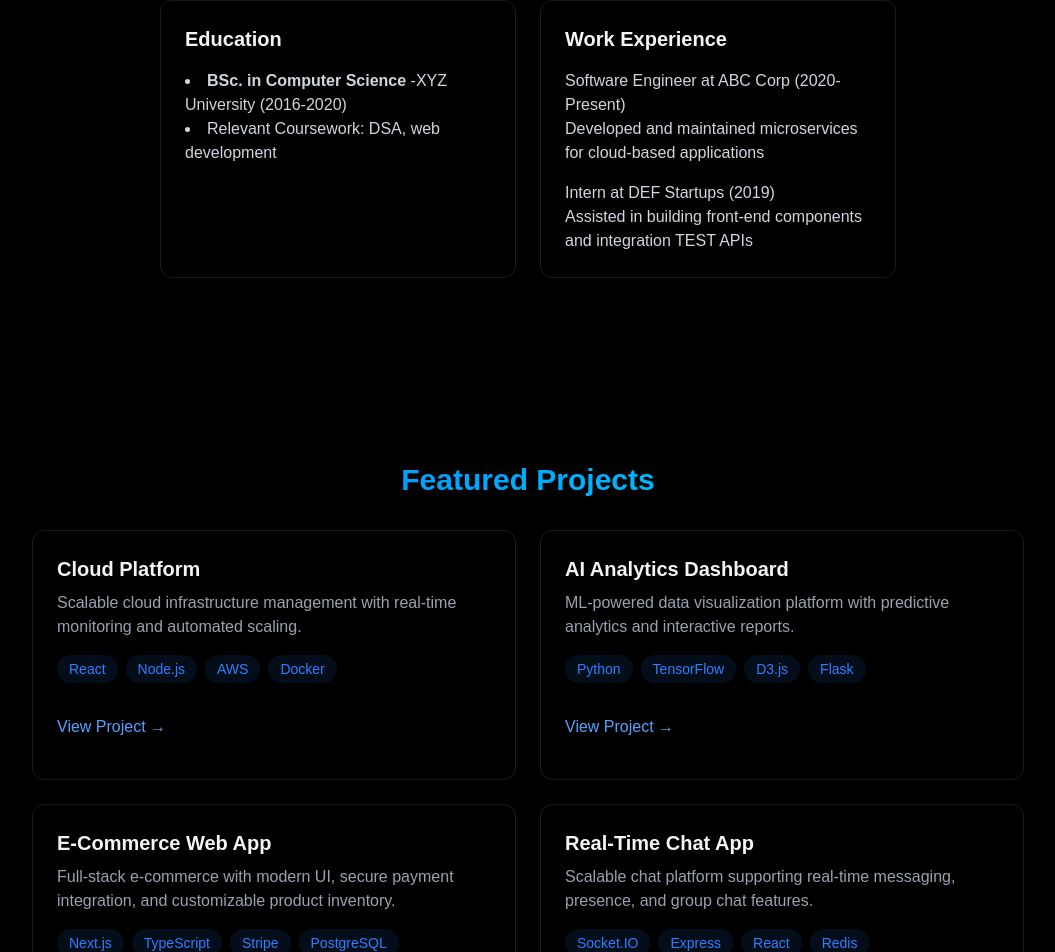
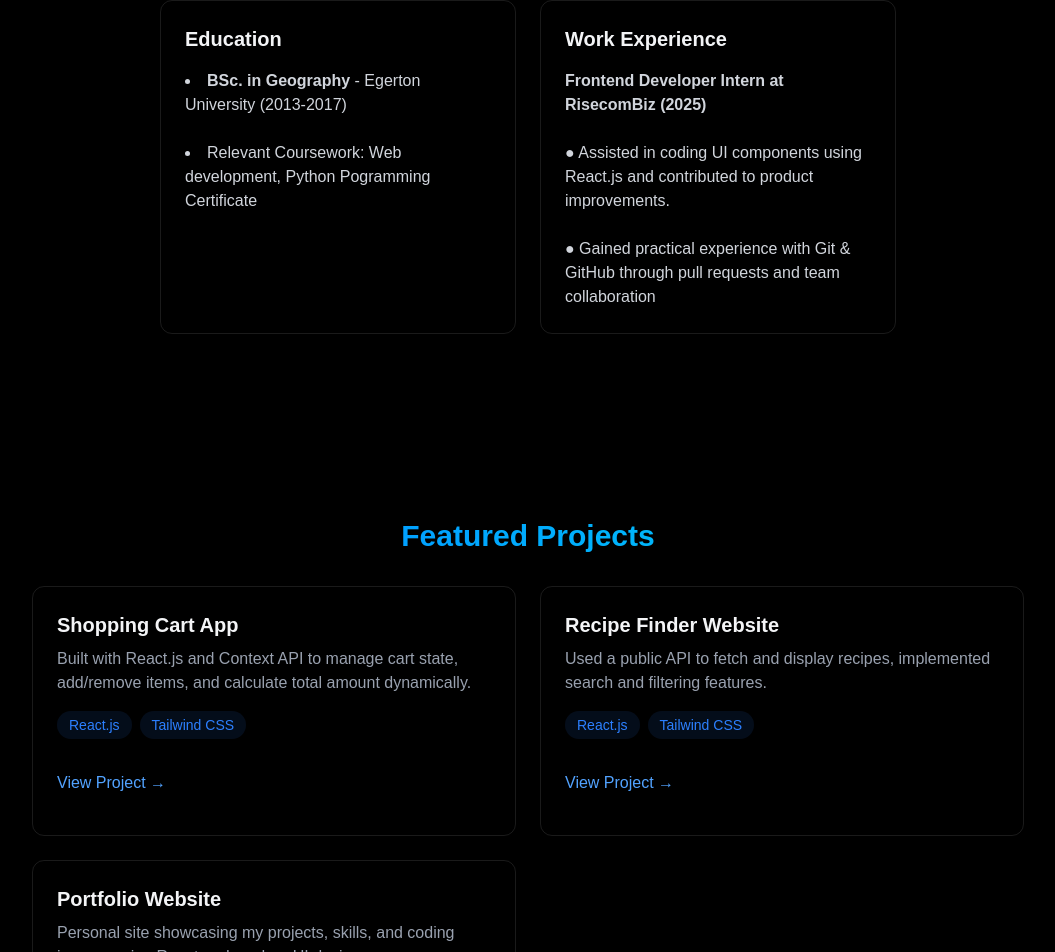
Before and after one commit to maundu55/portfolio, a React (Vite) app: page / in a window 1280 px wide. Shown: the part 1274-2226 px from the top of the page, without its empty margins (112-1167 px from the left). Built offline with nearby package versions, Linux system fonts and the light colour scheme.

Commit message:
update about and projects page

```diff
--- a/src/components/sections/About.jsx
+++ b/src/components/sections/About.jsx
@@ -2,8 +2,8 @@ import { RevealOnScroll } from "../RevealOnScroll";
 
 const About = () => {
 
-    const frontendSkills =['React', 'TypeScript', 'TailwindCSS', 'React Native'];
-    const backendSkills =['Next JS', 'Python', 'Graphql'];
+    const frontendSkills =['React', 'TypeScript', 'TailwindCSS', 'JavaScript'];
+    const backendSkills =['Next JS', 'Python'];
 
   return (
     <section id='about' className='min-h-screen flex items-center justify-center py-20'>
@@ -45,23 +45,24 @@ const About = () => {
                     <h3 className='text-xl font-bold mb-4'>Education</h3>
                     <ul className='list-disc list-inside text-gray-300 spae-y-2'>
                         <li>
-                            <strong>BSc. in Computer Science</strong> -XYZ University (2016-2020)
-                        </li>
+                            <strong>  BSc. in Geography</strong> - Egerton University (2013-2017)
+                        </li><br />
                         <li>
-                            Relevant Coursework: DSA, web development
+                            Relevant Coursework: Web development, Python Pogramming Certificate
                         </li>
                     </ul>
                 </div>
                 <div className='p-6 rounded-xl border-white/10 border hover:-translate-y-1 transition-all'>
                     <h3 className='text-xl font-bold mb-4'>Work Experience</h3>
                     <div className='space-y-4 text-gray-300'>
+
                         <div>
-                            <h4>Software Engineer at ABC Corp (2020- Present)</h4>
-                            <p>Developed and maintained microservices for cloud-based applications</p>
-                        </div>
-                        <div>
-                            <h4>Intern  at DEF Startups (2019)</h4>
-                            <p>Assisted in building front-end components and integration TEST APIs</p>
+                            <strong><h4>Frontend Developer Intern at RisecomBiz (2025)</h4></strong><br />
+
+                            <p> ●	Assisted in coding UI components using React.js and contributed to product improvements. </p><br />
+                            <p>
+                                ●	Gained practical experience with Git & GitHub through pull requests and team collaboration
+                            </p>
                         </div>
                     </div>
                 </div>
--- a/src/components/sections/Projects.jsx
+++ b/src/components/sections/Projects.jsx
@@ -13,13 +13,12 @@ const Projects = () => {
           </h2>
           <div className="grid grid-cols-1 md:grid-cols-2 gap-6">
             <div className="p-6 rounded-xl border border-white/10 hover:-translate-y-1 hover:border-blue-500/30 hover:shadow-[0_2px_8px_rgba(59,130,246,0.2)] transition">
-              <h3 className="text-xl font-bold mb-2">Cloud Platform</h3>
+              <h3 className="text-xl font-bold mb-2">Shopping Cart App</h3>
               <p className="text-gray-400 mb-4">
-                Scalable cloud infrastructure management with real-time monitoring
-                and automated scaling.
+              Built with React.js and Context API to manage cart state, add/remove items, and calculate total amount dynamically.
               </p>
               <div className="flex flex-wrap gap-2 mb-4">
-                {["React", "Node.js", "AWS", "Docker"].map((tech, key) => (
+                {["React.js", "Tailwind CSS"].map((tech, key) => (
                   <span
                     key={key}
                     className="bg-blue-500/10 text-blue-500 py-1 px-3 rounded-full text-sm hover:bg-blue-500/20
@@ -33,7 +32,7 @@ const Projects = () => {
 
               <div className="flex justify-between items-center">
                 <a
-                  href="https://your-cloud-platform.example.com" /* replace with your URL */
+                  href="https://shopping-cart5.netlify.app/" /* replace with your URL */
                   target="_blank"
                   rel="noopener noreferrer"
                   className="text-blue-400 hover:text-blue-300 transition-colors my-4"
@@ -50,13 +49,12 @@ const Projects = () => {
               transition-all
             "
             >
-              <h3 className="text-xl font-bold mb-2">AI Analytics Dashboard</h3>
+              <h3 className="text-xl font-bold mb-2">Recipe Finder Website</h3>
               <p className="text-gray-400 mb-4">
-                ML-powered data visualization platform with predictive analytics
-                and interactive reports.
+                Used a public API to fetch and display recipes, implemented search and filtering features.
               </p>
               <div className="flex flex-wrap gap-2 mb-4">
-                {["Python", "TensorFlow", "D3.js", "Flask"].map((tech, key) => (
+                {["React.js", "Tailwind CSS"].map((tech, key) => (
                   <span
                     key={key}
                     className="
@@ -73,7 +71,7 @@ const Projects = () => {
               </div>
               <div className="flex justify-between items-center">
                 <a
-                  href="https://your-ai-dashboard.example.com" /* replace with your URL */
+                  href="https://recipe-rosy-phi.vercel.app/" /* replace with your URL */
                   target="_blank"
                   rel="noopener noreferrer"
                   className="text-blue-400 hover:text-blue-300 transition-colors my-4"
@@ -91,13 +89,12 @@ const Projects = () => {
               transition-all
             "
             >
-              <h3 className="text-xl font-bold mb-2">E-Commerce Web App</h3>
+              <h3 className="text-xl font-bold mb-2">Portfolio Website</h3>
               <p className="text-gray-400 mb-4">
-                Full-stack e-commerce with modern UI, secure payment
-                integration, and customizable product inventory.
+              Personal site showcasing my projects, skills, and coding journey using React and modern UI designs.
               </p>
               <div className="flex flex-wrap gap-2 mb-4">
-                {["Next.js", "TypeScript", "Stripe", "PostgreSQL"].map(
+                {["React.js", "Tailwind CSS"].map(
                   (tech) => (
                     <span
                       key={tech}
@@ -116,48 +113,7 @@ const Projects = () => {
               </div>
               <div className="flex justify-between items-center">
                 <a
-                  href="https://your-ecommerce.example.com" /* replace with your URL */
-                  target="_blank"
-                  rel="noopener noreferrer"
-                  className="text-blue-400 hover:text-blue-300 transition-colors my-4"
-                >
-                  View Project →
-                </a>
-              </div>
-            </div>
-
-            <div
-              className="
-              glass p-6 rounded-xl border border-white/10
-              hover:-translate-y-1 hover:border-blue-500/30
-              hover:shadow-[0_4px_20px_rgba(59,130,246,0.1)]
-              transition-all
-            "
-            >
-              <h3 className="text-xl font-bold mb-2">Real-Time Chat App</h3>
-              <p className="text-gray-400 mb-4">
-                Scalable chat platform supporting real-time messaging, presence,
-                and group chat features.
-              </p>
-              <div className="flex flex-wrap gap-2 mb-4">
-                {["Socket.IO", "Express", "React", "Redis"].map((tech, key) => (
-                  <span
-                    key={key}
-                    className="
-                      bg-blue-500/10 text-blue-500 py-1 px-3
-                      rounded-full text-sm
-                      transition
-                      hover:bg-blue-500/20 hover:-translate-y-0.5
-                      hover:shadow-[0_2px_8px_rgba(59,130,246,0.2)]
-                    "
-                  >
-                    {tech}
-                  </span>
-                ))}
-              </div>
-              <div className="flex justify-between items-center">
-                <a
-                  href="https://your-chat-app.example.com" /* replace with your URL */
+                  href="https://mary-maundu-portfolio.netlify.app/#home" /* replace with your URL */
                   target="_blank"
                   rel="noopener noreferrer"
                   className="text-blue-400 hover:text-blue-300 transition-colors my-4"
```
